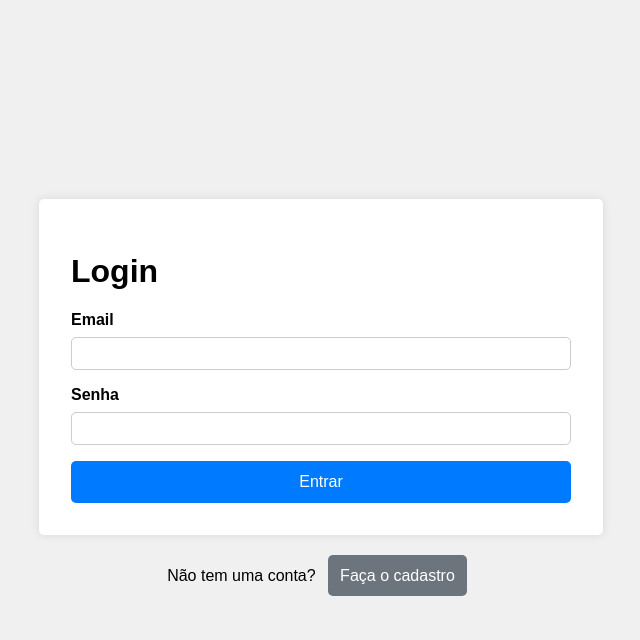
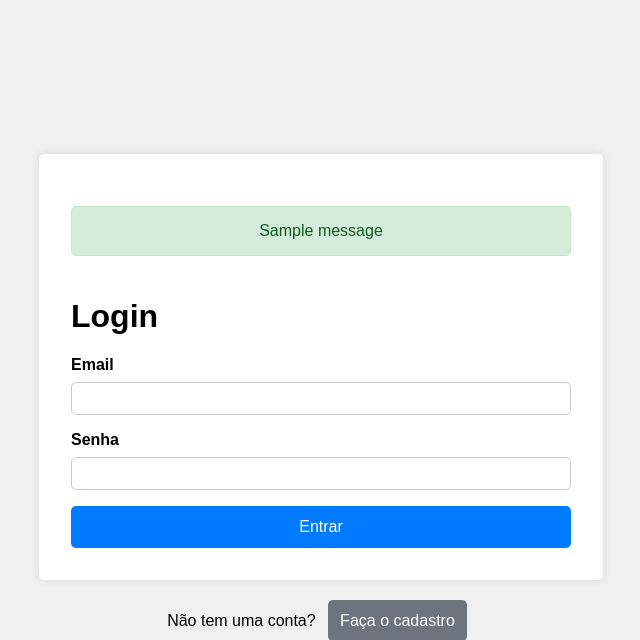
Before and after one commit to GustOki/SalaVirtual, a Flask app: page /login in a window 1280 px wide. Shown: the top 640 px of the page, without its empty margins (319-959 px from the left). Run offline with Flask 3, Linux system fonts and the light colour scheme; tables that the repository leaves empty hold one stand-in row (values such as "Sample post"); one stand-in notice (Sample message) is shown.

Commit message:
Update flashes

```diff
--- a/app.py
+++ b/app.py
@@ -357,17 +357,17 @@ def cadastro():
 
     # Verificar se o email já existe
     if Usuario.query.filter_by(email=email).first():
-        flash("Email já cadastrado. Tente um email diferente!", "cadastro")
-        return redirect("/login")
+        flash("Email já cadastrado. Tente um email diferente!", "error")
+        return redirect("/register")
 
     # Verificar se o nome de usuário já existe
     if Usuario.query.filter_by(nome=nome).first():
-        flash("Nome de usuário já cadastrado. Escolha um nome diferente!", "cadastro")
-        return redirect("/login")
+        flash("Nome de usuário já cadastrado. Escolha um nome diferente!", "error")
+        return redirect("/register")
 
     if Usuario.query.filter_by(matricula=matricula).first():
-        flash("Matrícula já cadastrada. Tente uma matrícula diferente!", "cadastro")
-        return redirect("/login")
+        flash("Matrícula já cadastrada. Tente uma matrícula diferente!", "error")
+        return redirect("/register")
 
     if tipo_perfil == "aluno":
         novo_aluno = Aluno(nome=nome, senha=senha, email=email, matricula=matricula)
@@ -379,10 +379,11 @@ def cadastro():
 
     try:
         db.session.commit()
+        flash("Cadastro realizado com sucesso!", "success")
         return redirect("/login")
     except Exception as e:
-        flash(f"Erro ao cadastrar: {e}", "cadastro")
-        return redirect("/login")
+        flash(f"Erro ao cadastrar: {e}", "error")
+        return redirect("/register")
 
 @app.route("/entrar", methods=["POST"])
 def entrar():
@@ -401,7 +402,7 @@ def entrar():
         elif user.tipo_perfil == 'professor':
             return redirect(f"/professor/{user.id}")
     else:
-        flash("Usuário ou senha inválidos", "login")
+        flash("Usuário ou senha inválidos", "error")
         return redirect("/login")
 #<---------Rotas Auxiliares da Tarefa---------->
 @app.route('/download/<int:id>')
--- a/static/css/login.css
+++ b/static/css/login.css
@@ -80,3 +80,37 @@ button:hover {
 .toggle-panel button:hover, .login-link a:hover, .register-link a:hover {
     background: #5a6268;
 }
+
+/*STYLE FLASHES */
+.flashes {
+    list-style-type: none; /* Remove a lista padrão */
+    padding: 0;
+    margin: 20px 0;
+    max-width: 600px;
+    margin-left: auto;
+    margin-right: auto;
+    font-family: Arial, sans-serif;
+}
+
+/* Estilo básico para todos os flashes */
+.flashes li {
+    padding: 15px;
+    margin-bottom: 10px;
+    border-radius: 5px;
+    font-size: 16px;
+    text-align: center;
+}
+
+/* Estilo para mensagens de sucesso */
+.flashes li.success {
+    background-color: #d4edda;
+    color: #155724;
+    border: 1px solid #c3e6cb;
+}
+
+/* Estilo para mensagens de erro */
+.flashes li.error {
+    background-color: #f8d7da;
+    color: #721c24;
+    border: 1px solid #f5c6cb;
+}
--- a/templates/login.html
+++ b/templates/login.html
@@ -9,6 +9,15 @@
 <body>
     <div class="container">
         <div class="form-container">
+            {% with messages = get_flashed_messages(with_categories=true) %}
+                {% if messages %}
+                    <ul class="flashes">
+                        {% for category, message in messages %}
+                            <li class="{{ category }}">{{ message }}</li>
+                        {% endfor %}
+                    </ul>
+                {% endif %}
+            {% endwith %}
             <div class="form-content" id="login-form">
                 <h1>Login</h1>
                 <form action="/entrar" method="POST">
```
Also changed, not shown: static/css/cadastro.css (+34 -0 lines), templates/cadastro.html (+9 -0 lines).
